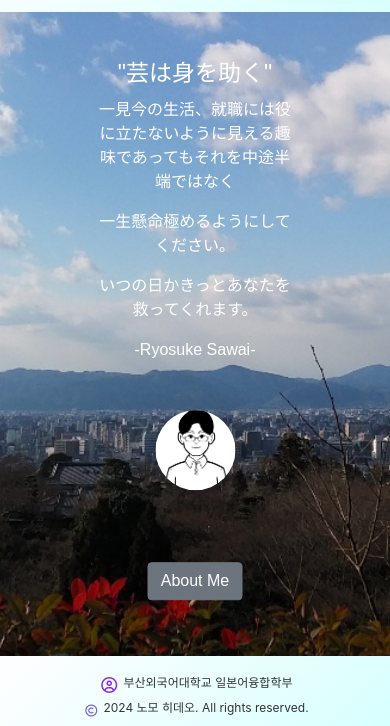
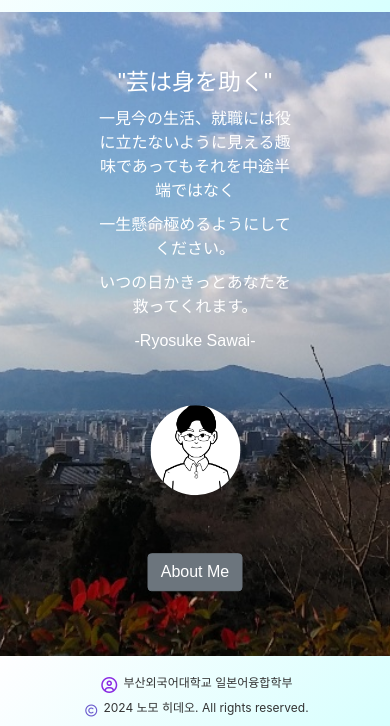
Before and after one commit to hslee0901/The-Story-of-Sawai-s-Twenties, a plain HTML site: page master sawai/index.html in a window 390 px wide. Shown: the part 118-844 px from the top of the page. Drawn offline with nearby package versions, Linux system fonts and the light colour scheme; a web font is replaced by a local one.

Commit message:
Update index.css

```diff
--- a/master sawai/index.css
+++ b/master sawai/index.css
@@ -265,6 +265,46 @@ main {
 
 
 
+/* 창 크기 줄 일때 조절 */
+@media (max-width: 1113px){
+    .main-background-img img {
+        width: auto; /* 이미지 너비 조정 */
+        height: 100%; /* 비율 유지 */
+    }
+    .profile-image img {
+        width: 100px; /* 프로필 이미지 크기 조정 */
+        height: 100px; /* 프로필 이미지 크기 조정 */
+        margin-top: 80px;
+    }
+}
+@media (max-width: 871px){
+    .overlay-text{
+        margin-top: 23px;
+    }
+    .overlay-text h2 {
+        font-size: 38px; /* 제목 크기 */
+
+    }
+
+    .overlay-text p {
+        font-size: 19px; /* 본문 크기 */
+        margin-top: 10px; /* 제목과 본문 간격 */
+        margin-bottom: 10px;
+    }
+}
+@media (max-width: 643px){
+    .overlay-text h2 {
+        font-size: 32px; /* 제목 크기 */
+
+    }
+
+    .overlay-text p {
+        font-size: 16px; /* 본문 크기 */
+        margin-top: 10px; /* 제목과 본문 간격 */
+        margin-bottom: 10px;
+    }
+}
+
 
 /* 모바일 버전 */
 @media (max-width: 480px) {
@@ -322,8 +362,8 @@ main {
     }
 
     .profile-image img {
-        width: 80px; /* 프로필 이미지 크기 조정 */
-        height: 80px; /* 프로필 이미지 크기 조정 */
+        width: 90px; /* 프로필 이미지 크기 조정 */
+        height: 90px; /* 프로필 이미지 크기 조정 */
         margin-top: 80px;
     }
 
```
